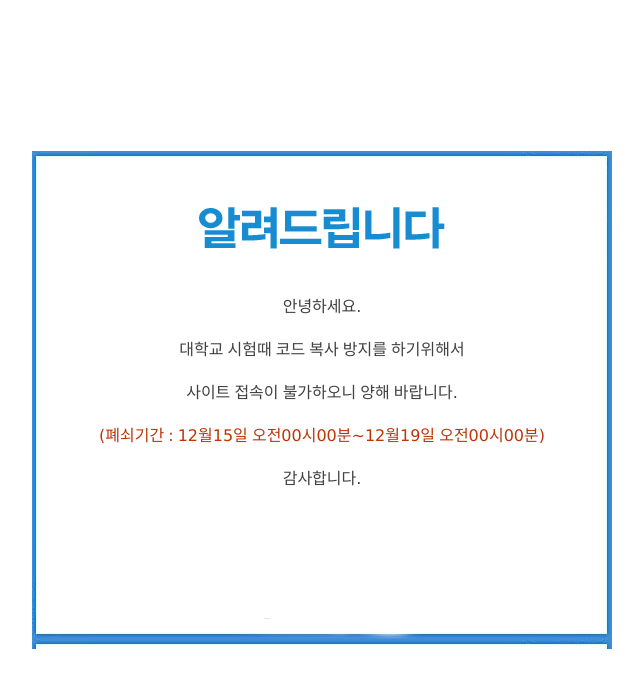
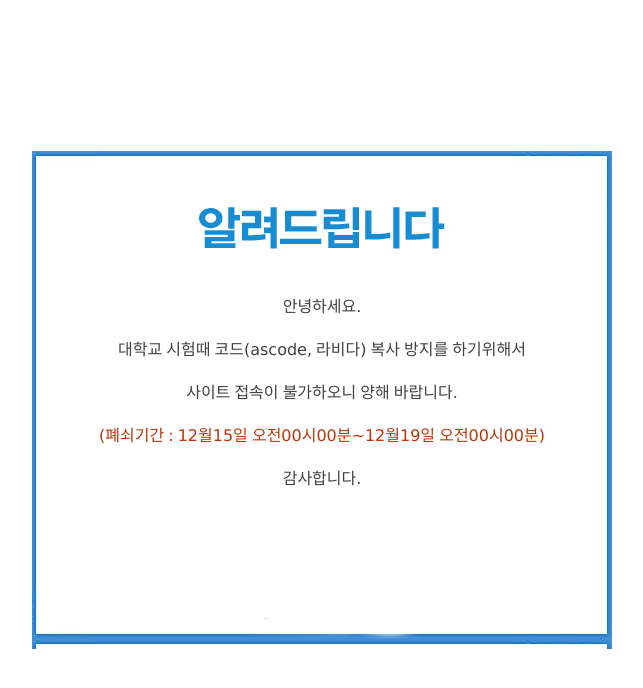
Before and after one commit to INMD1/non, a plain HTML site: page index.html in a window 1280 px wide. Shown: the whole page, without its empty margins (318-961 px from the left). Drawn offline with Linux system fonts and the light colour scheme.

Commit message:
Update index.html

```diff
--- a/index.html
+++ b/index.html
@@ -51,7 +51,7 @@ td {color:#414141; font-family:dotum, verdana;
 			    <td align="center" valign="top" style=" padding:0 62px;  font-size:16px; word-spacing:-1px;">
 
 				<P>안녕하세요.</P><br>
-				<P>대학교 시험때 코드 복사 방지를 하기위해서</P><br>
+				<P>대학교 시험때 코드(ascode, 라비다) 복사 방지를 하기위해서</P><br>
 				<P>사이트 접속이 불가하오니 양해 바랍니다.</P><br>
 				<P style="color:#ba3608">(폐쇠기간 : 12월15일 오전00시00분~12월19일 오전00시00분)</P><br>
 				<P>감사합니다.</P><br>
```
